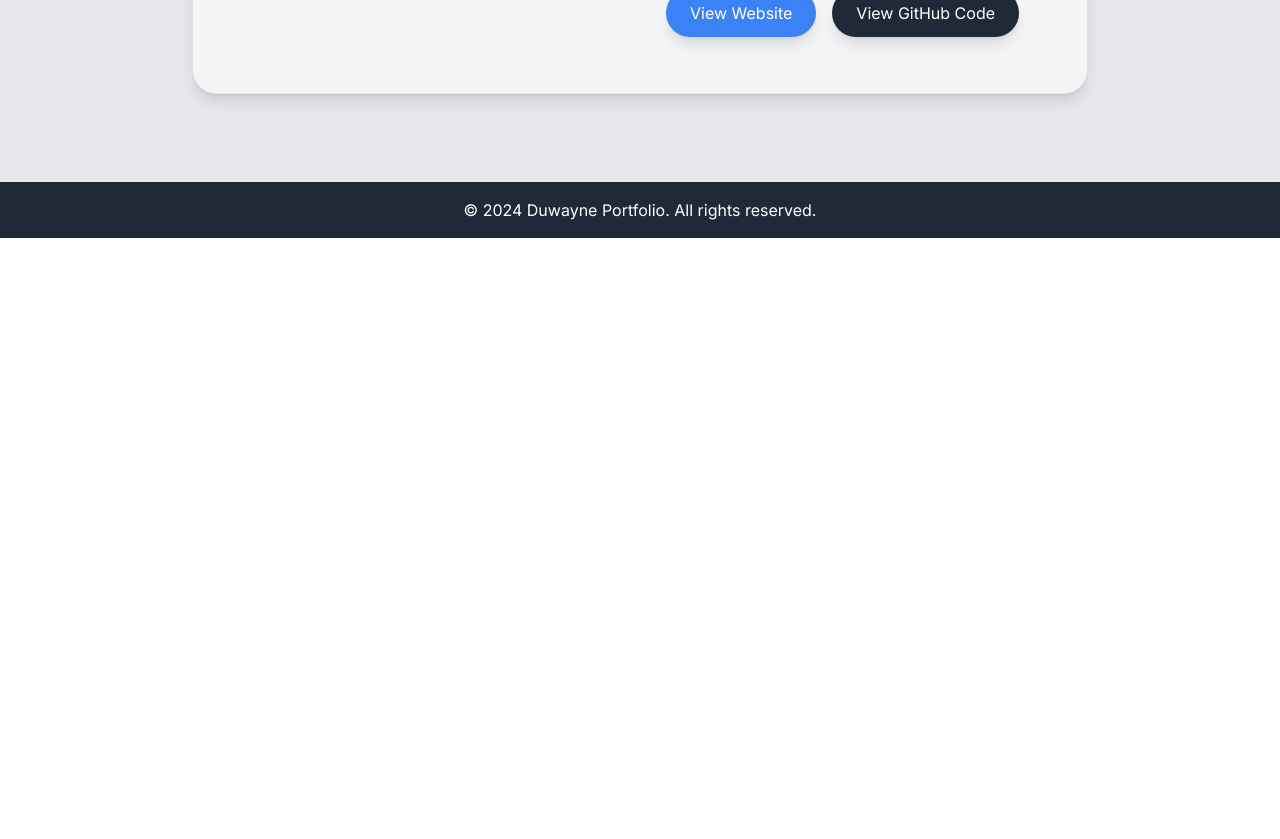
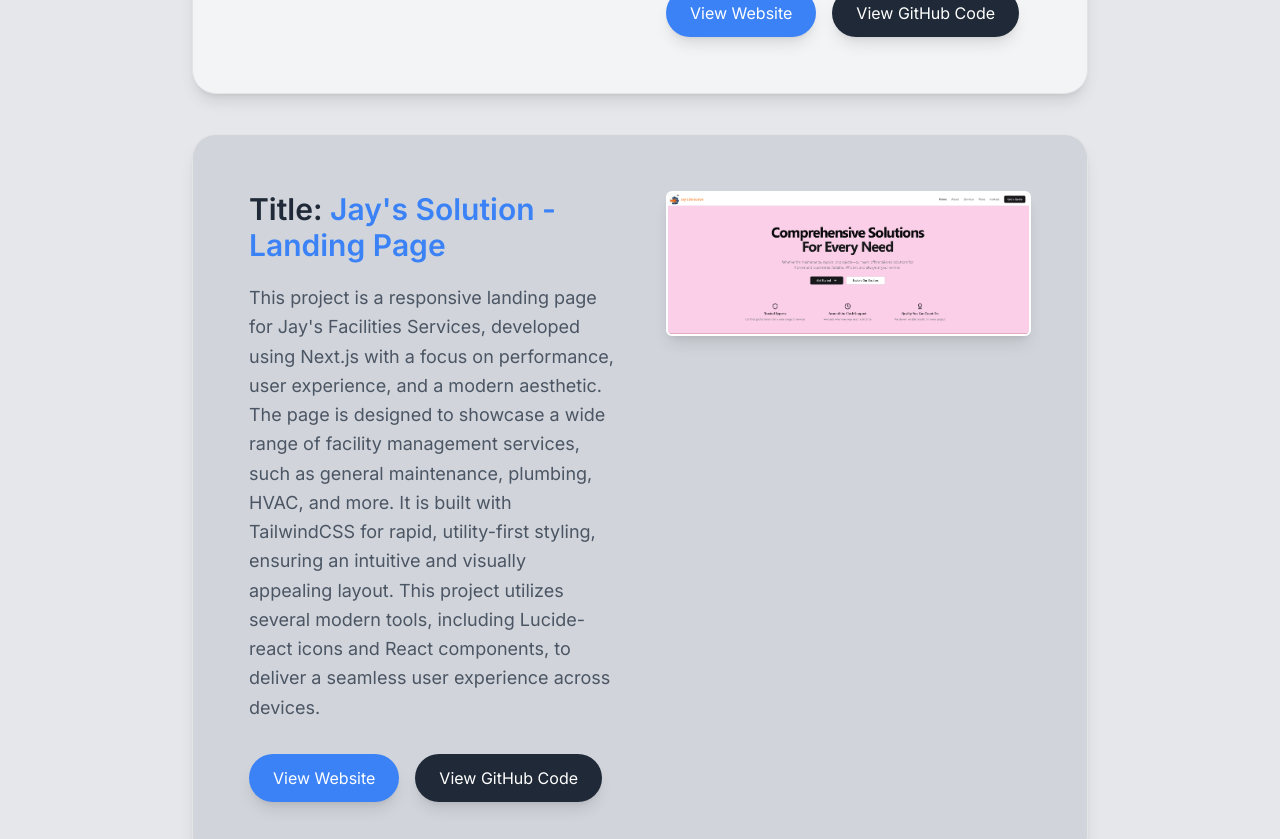
Before and after one commit to DFBlok/FrontEnd, a Next.js app in the folder tailwind/PORTFOLIO/my-portfolio-app/: page /Page3 in a window 1280 px wide. Shown: the part 1580-2419 px from the top of the page. Before the commit the page ends 1818 px from the top, so only its background shows below. Built offline with nearby package versions, Linux system fonts and the light colour scheme.

Commit message:
added a new project

```diff
--- a/tailwind/PORTFOLIO/my-portfolio-app/app/Page3/page.tsx
+++ b/tailwind/PORTFOLIO/my-portfolio-app/app/Page3/page.tsx
@@ -155,10 +155,10 @@
           </div>
 
           {/*Projext 4*/}
-          {/* <div className="flex flex-col md:flex-row-reverse gap-5 border p-10 mb-10 bg-gray-300 rounded-3xl shadow-lg">
+          <div className="flex flex-col md:flex-row-reverse gap-5 border p-10 mb-10 bg-gray-300 rounded-3xl shadow-lg">
             <div className="w-full md:w-1/2 p-4">
               <Image
-                src="https://picsum.photos/900/500"
+                src="/asset/jaysolution-home.png"
                 alt="img"
                 layout="responsive"
                 width={900}
@@ -168,18 +168,27 @@
             </div>
             <div className="w-full md:w-1/2 p-4 flex flex-col justify-center">
               <h1 className="text-3xl text-gray-800 font-semibold mb-5">
-                Title: <span className="text-blue-500">React CRUD</span>
+                Title:{" "}
+                <span className="text-blue-500">
+                  Jay's Solution - Landing Page
+                </span>
               </h1>
               <p className="text-gray-600 leading-relaxed mb-8 text-lg">
-                Lorem ipsum dolor sit amet consectetur adipisicing elit.
-                Accusamus recusandae aliquam delectus rem quos molestiae,
-                tenetur quae fugit unde excepturi a sunt odio veritatis quod
-                rerum, impedit natus exercitationem beatae.
+                This project is a responsive landing page for Jay's Facilities
+                Services, developed using Next.js with a focus on performance,
+                user experience, and a modern aesthetic. The page is designed to
+                showcase a wide range of facility management services, such as
+                general maintenance, plumbing, HVAC, and more. It is built with
+                TailwindCSS for rapid, utility-first styling, ensuring an
+                intuitive and visually appealing layout. This project utilizes
+                several modern tools, including Lucide-react icons and React
+                components, to deliver a seamless user experience across
+                devices.
               </p>
 
               <div className="flex flex-col sm:flex-row gap-4">
                 <a
-                  href="https://your-website-link.com"
+                  href="https://jays-facilities-services-ifivot4ak-dfbloks-projects.vercel.app"
                   target="_blank"
                   rel="noopener noreferrer"
                 >
@@ -188,7 +197,7 @@
                   </button>
                 </a>
                 <a
-                  href="https://github.com/your-repository-link"
+                  href="https://github.com/DFBlok/jays-facilities-services"
                   target="_blank"
                   rel="noopener noreferrer"
                 >
@@ -198,7 +207,7 @@
                 </a>
               </div>
             </div>
-          </div> */}
+          </div>
         </div>
       </section>
     </>
```
Also changed, not shown: tailwind/PORTFOLIO/my-portfolio-app/public/asset/jaysolution-home.PNG (added).
